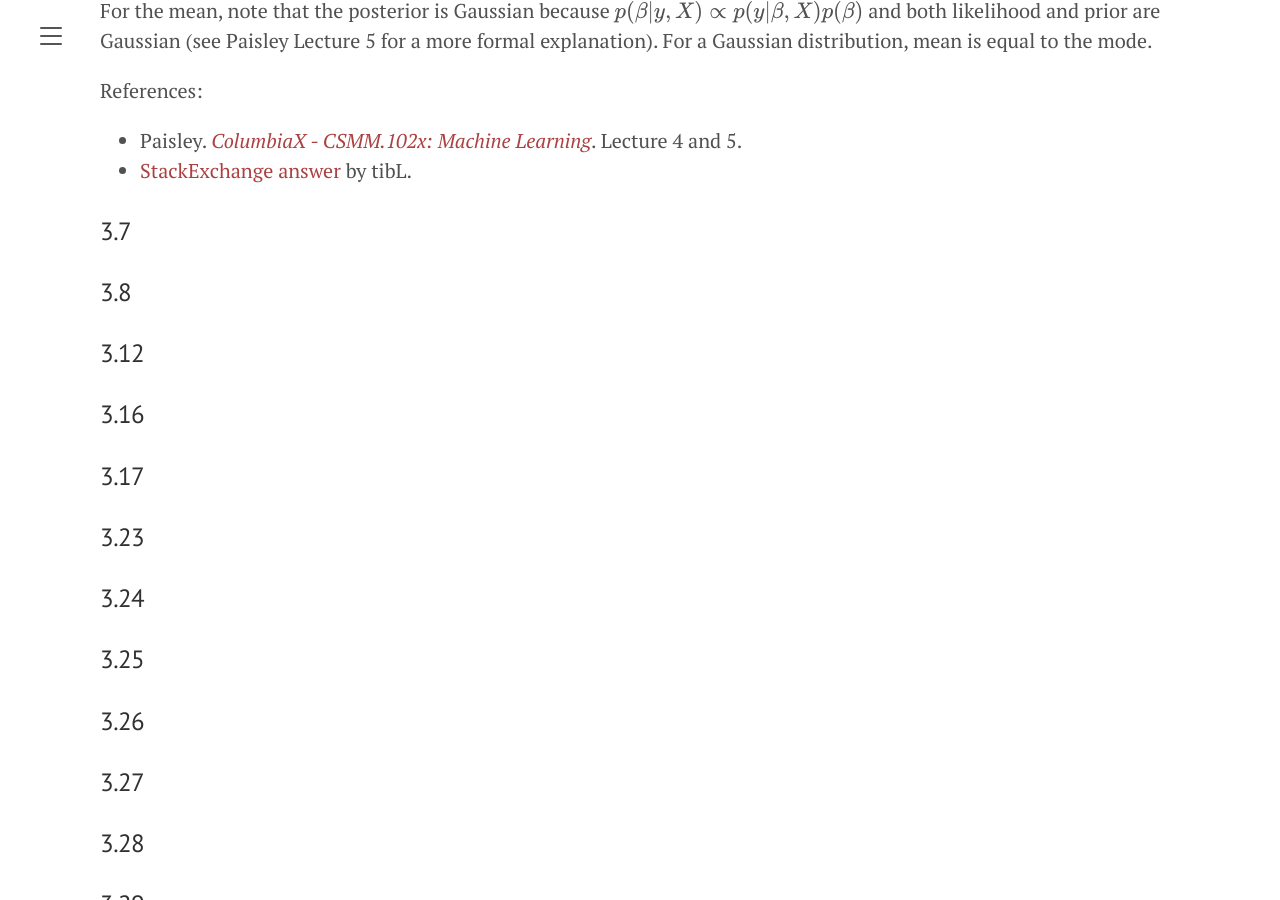
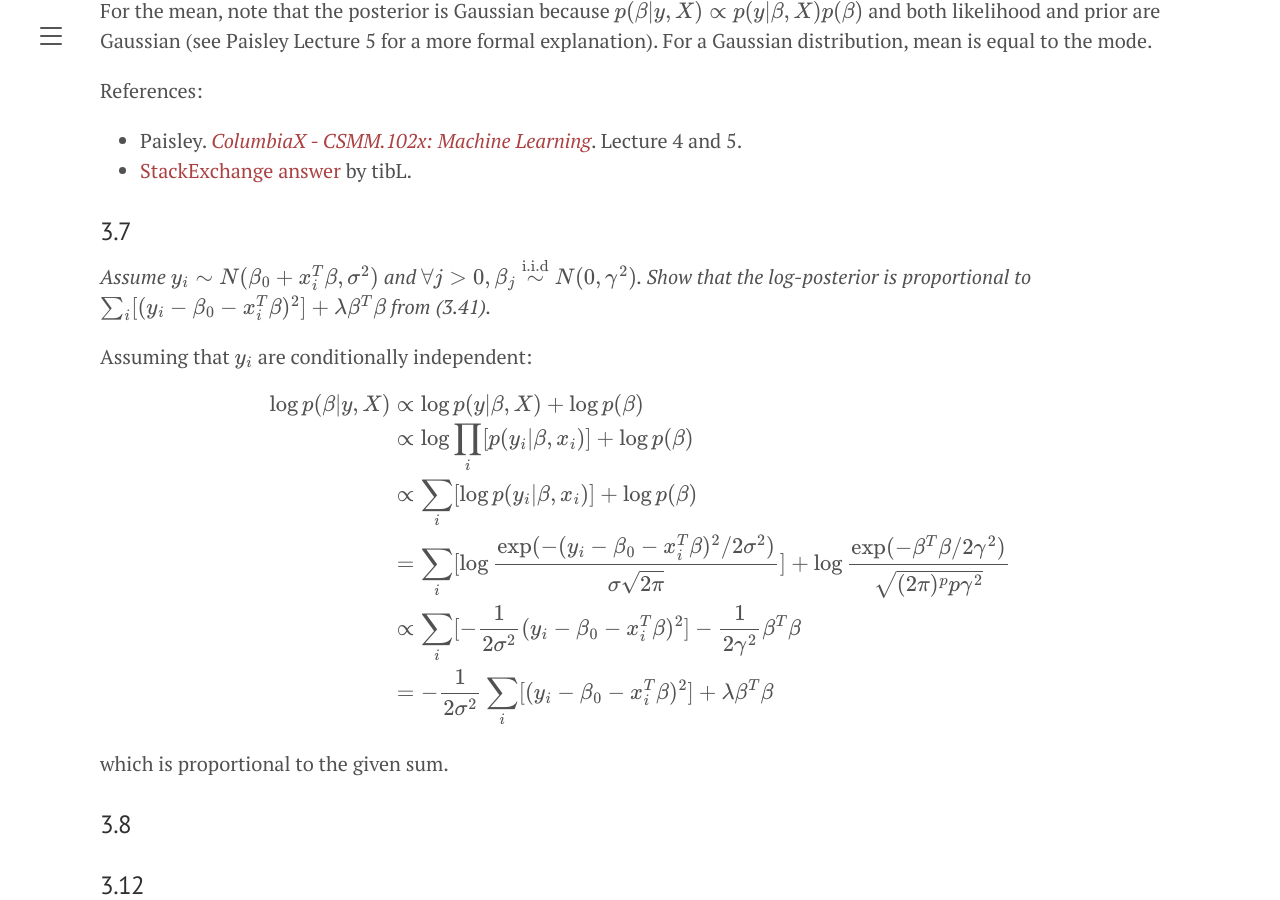
Before and after one commit to briansmlee/briansmlee.github.io, a Jekyll site: the page built from docs/_esl_posts/03_04_Exercises.md, in a window 1280 px wide and 900 px high, scrolled down 2199 px. Built offline with Jekyll 4.4.1, drawn with Linux system fonts in a browser that asks for light colours; formulas are drawn with MathJax 3.

Commit message:
ESL Ex 3.7

```diff
--- a/docs/_esl_posts/03_04_Exercises.md
+++ b/docs/_esl_posts/03_04_Exercises.md
@@ -76,6 +76,21 @@ References:
 
 ### 3.7
 
+*Assume $y_i \sim N(\beta_0 + x_i^T \beta, \sigma^2)$ and $\forall j > 0, \beta_j \overset{\text{i.i.d}}{\sim} N(0, \gamma^2)$. Show that the log-posterior is proportional to $\sum_i [(y_i - \beta_0 - x_i^T \beta)^2] + \lambda \beta^T\beta$ from (3.41).*
+
+Assuming that $y_i$ are conditionally independent:
+
+$$ \begin{align*}
+\log p(\beta \lvert y, X) &\propto \log p(y \lvert \beta, X) + \log p(\beta) \\
+&\propto \log \prod_i [p(y_i \lvert \beta, x_i)] + \log p(\beta) \\
+&\propto \sum_i [\log p(y_i \lvert \beta, x_i)] + \log p(\beta)\\
+&= \sum_i [\log \frac{\exp(- (y_i - \beta_0 - x_i^T \beta)^2 / 2 \sigma^2)}{\sigma \sqrt{2 \pi}}] + \log \frac{\exp(- \beta^T \beta / 2\gamma^2)}{\sqrt{(2\pi)^p p \gamma^2}}\\
+&\propto \sum_i [- \frac{1}{2\sigma^2} (y_i - \beta_0 - x_i^T \beta)^2] -\frac{1}{2\gamma^2} \beta^T \beta\\
+&= -\frac{1}{2\sigma^2} \sum_i [(y_i - \beta_0 - x_i^T \beta)^2] + \lambda \beta^T \beta\\
+\end{align*}$$
+
+which is proportional to the given sum.
+
 ### 3.8
 
 ### 3.12
```
